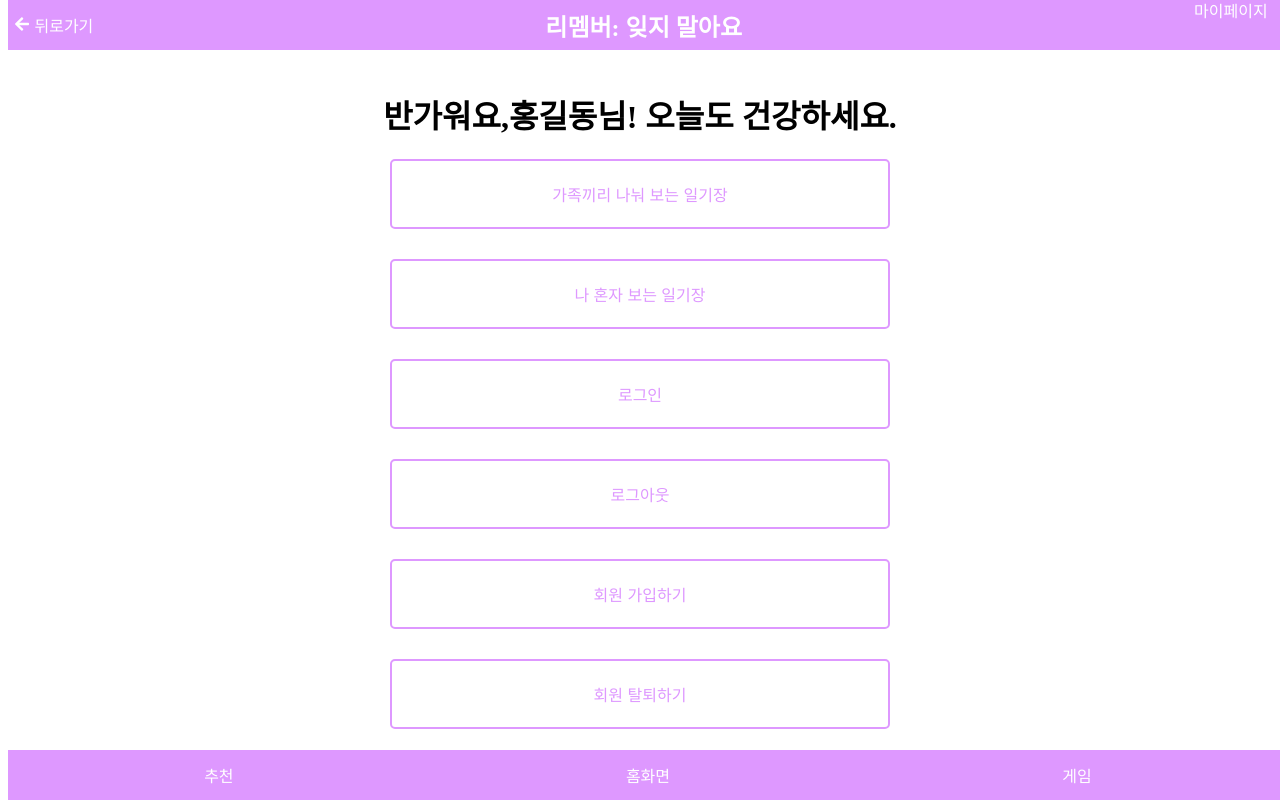
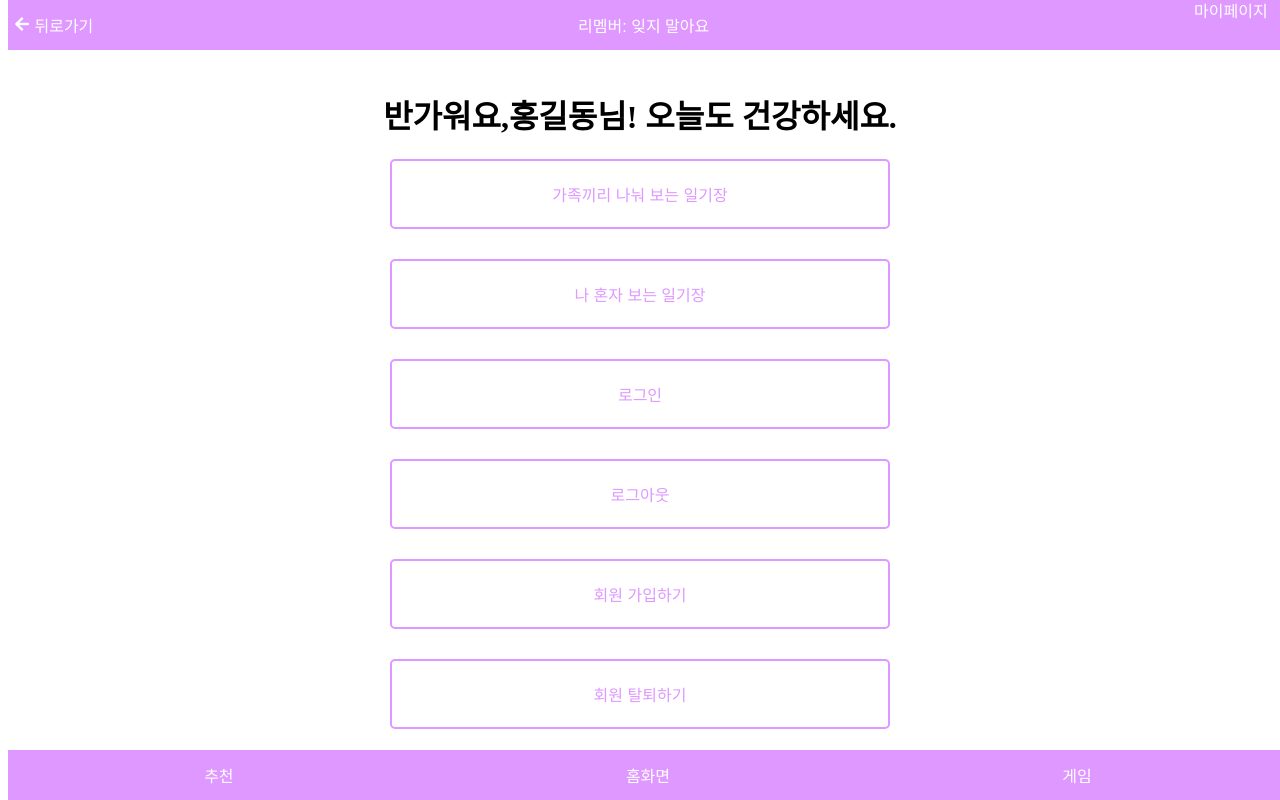
Before and after one commit to JOOMINSE0/Team14, a React (Create React App) app: page /mypage in a window 1280 px wide. Built offline with nearby package versions, Linux system fonts and the light colour scheme.

Commit message:
[ADD] header에 기능 추가(main으로 돌아가기)

```diff
--- a/src/component/Header/Header.jsx
+++ b/src/component/Header/Header.jsx
@@ -16,7 +16,11 @@ function Header() {
             <button className="header-button" onClick={goBack}>
                 <FaArrowLeft /> 뒤로가기
             </button>
-            <h2 className="header-link">리멤버: 잊지 말아요</h2>
+
+            <button className="header-button">
+                <Link to="/main" className="mypage-link">리멤버: 잊지 말아요</Link>
+            </button>
+
             <div>
                 <button className="header-button">
                     <Link to="/mypage" className="mypage-link">마이페이지</Link>
```
